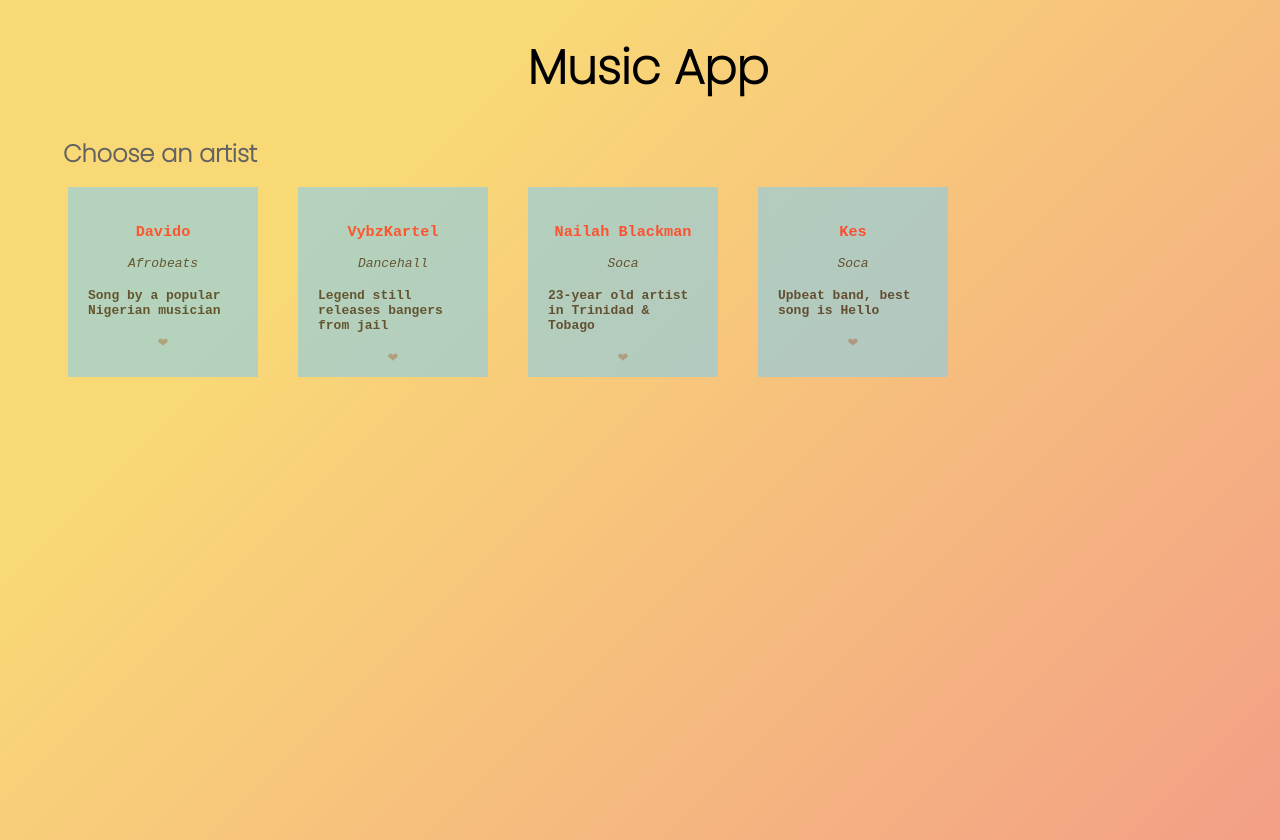
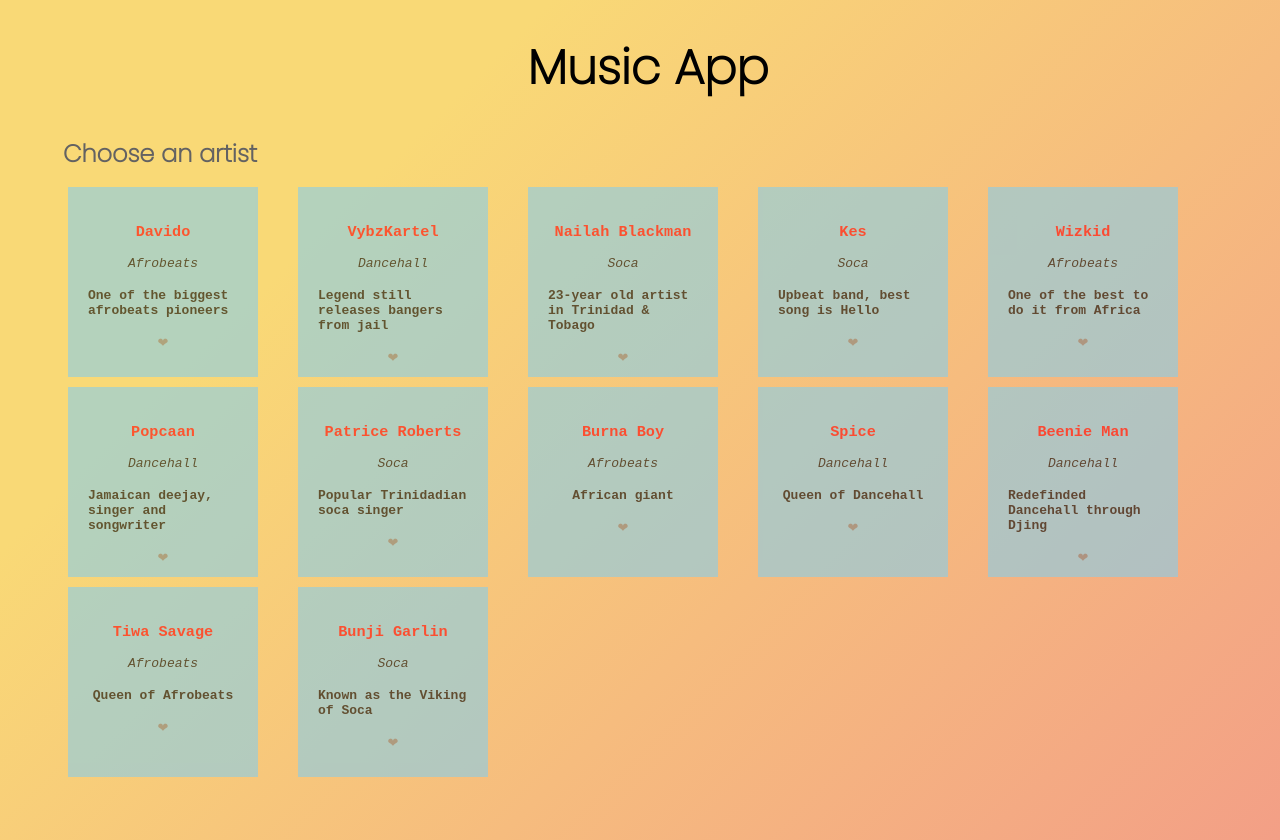
Before and after one commit to olu-akano/playmusic-app, a React app: page / in a window 1280 px wide. Built offline with nearby package versions, Linux system fonts and the light colour scheme.

Commit message:
change build to dist

```diff
--- a/config/webpack.config.js
+++ b/config/webpack.config.js
@@ -3,7 +3,7 @@
 
 module.exports = {
   output: {
-    path: path.join(__dirname, '/build'),
+    path: path.join(__dirname, '/dist'),
     filename: 'index.bundle.js',
     publicPath: '/'
   },
--- a/src/components/Card/style.css
+++ b/src/components/Card/style.css
@@ -37,6 +37,7 @@
     display:inline-flex;
     align-items: center;
     margin: 0 20px;
+    margin-bottom: 10px;
 }
 
 .card:hover {
--- a/src/components/Playlists.jsx
+++ b/src/components/Playlists.jsx
@@ -3,10 +3,19 @@
 import { Card } from './Card';
 
 const musicList = [
-    { name: "Davido", genre: "Afrobeats", intro: "Song by a popular Nigerian musician" },
+    { name: "Davido", genre: "Afrobeats", intro: "One of the biggest afrobeats pioneers" },
     { name: "VybzKartel", genre: "Dancehall", intro: "Legend still releases bangers from jail" },
     { name: "Nailah Blackman", genre: "Soca", intro: "23-year old artist in Trinidad & Tobago" },
-    { name: "Kes", genre: "Soca", intro: "Upbeat band, best song is Hello" }
+    { name: "Kes", genre: "Soca", intro: "Upbeat band, best song is Hello" },
+    { name: "Wizkid", genre: "Afrobeats", intro: "One of the best to do it from Africa" },
+    { name: "Popcaan", genre: "Dancehall", intro: "Jamaican deejay, singer and songwriter" },
+    { name: "Patrice Roberts", genre: "Soca", intro: "Popular Trinidadian soca singer" },
+    { name: "Burna Boy", genre: "Afrobeats", intro: "African giant" },
+    { name: "Spice", genre: "Dancehall", intro: "Queen of Dancehall" },
+    { name: "Beenie Man", genre: "Dancehall", intro: "Redefinded Dancehall through Djing" },
+    { name: "Tiwa Savage", genre: "Afrobeats", intro: "Queen of Afrobeats" },
+    { name: "Bunji Garlin", genre: "Soca", intro: " Known as the Viking of Soca" }
+
 ];
 
 export const Playlists = () => {
```
